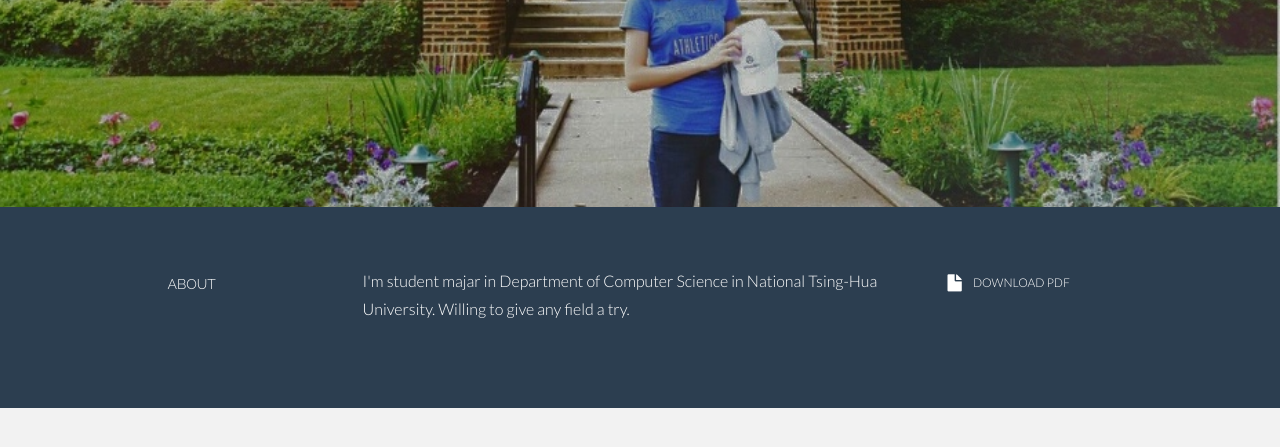
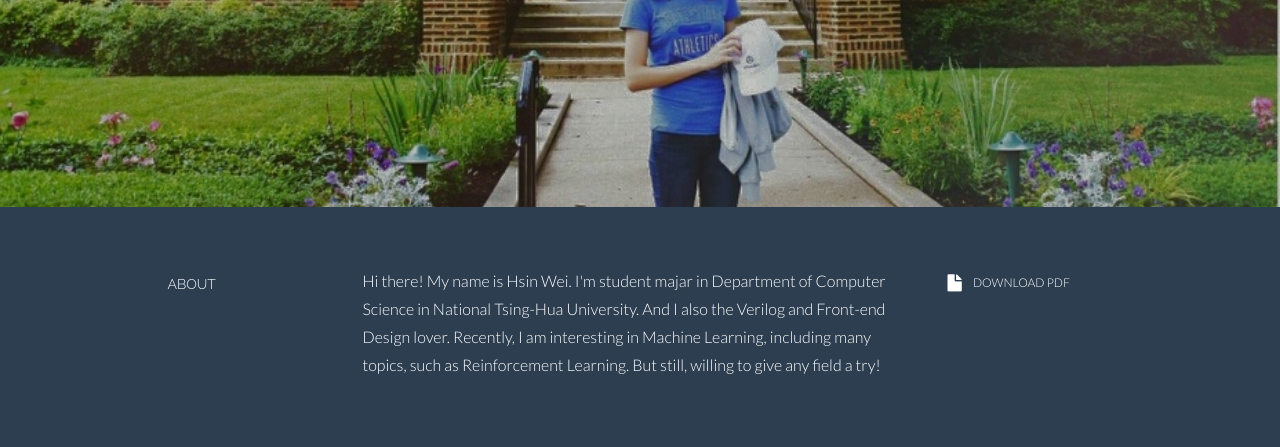
Before and after one commit to hsinweiyo/hsinweiyo.github.io, a plain HTML site: page index.html in a window 1280 px wide. Shown: the part 353-800 px from the top of the page. Drawn offline with Linux system fonts and the light colour scheme.

Commit message:
update about

```diff
--- a/index.html
+++ b/index.html
@@ -75,7 +75,7 @@
 					<h5>ABOUT</h5>
 				</div>
 				<div class="col-lg-6">
-					<p>I'm student majar in Department of Computer Science in National Tsing-Hua University. Willing to give any field a try.</p>
+					<p>Hi there! My name is Hsin Wei. I'm student majar in Department of Computer Science in National Tsing-Hua University. And I also the Verilog and Front-end Design lover. Recently, I am interesting in Machine Learning, including many topics, such as Reinforcement Learning. But still, willing to give any field a try!</p>
 				</div>
 				<div class="col-lg-3">
 					<p><a href="#"><i class="icon-file"></i></a> <sm>DOWNLOAD PDF</sm></p>
@@ -290,6 +290,7 @@
 								var myDoughnut = new Chart(document.getElementById("photoshop").getContext("2d")).Doughnut(doughnutData);
 						</script>
 					</div>
+					<!--
 					<div class="col-lg-3 centered">
 						<canvas id="illustrator" height="130" width="130"></canvas>
 						<p>English</p>
@@ -308,7 +309,7 @@
 								var myDoughnut = new Chart(document.getElementById("illustrator").getContext("2d")).Doughnut(doughnutData);
 						</script>
 					</div>
-
+					-->
 			</div><!--/.row -->
 			<br>
 		</div><!--/.container -->
```
